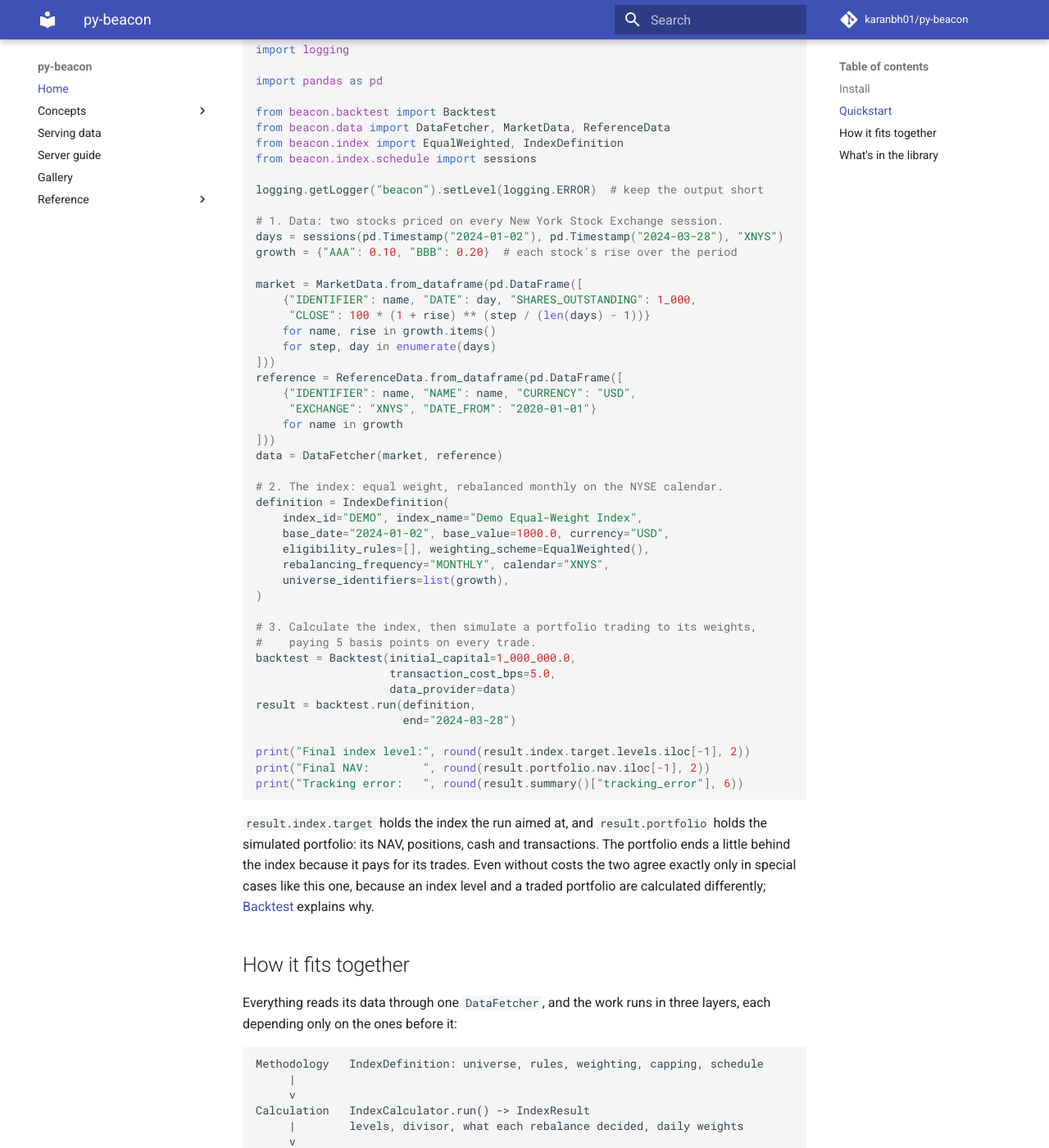
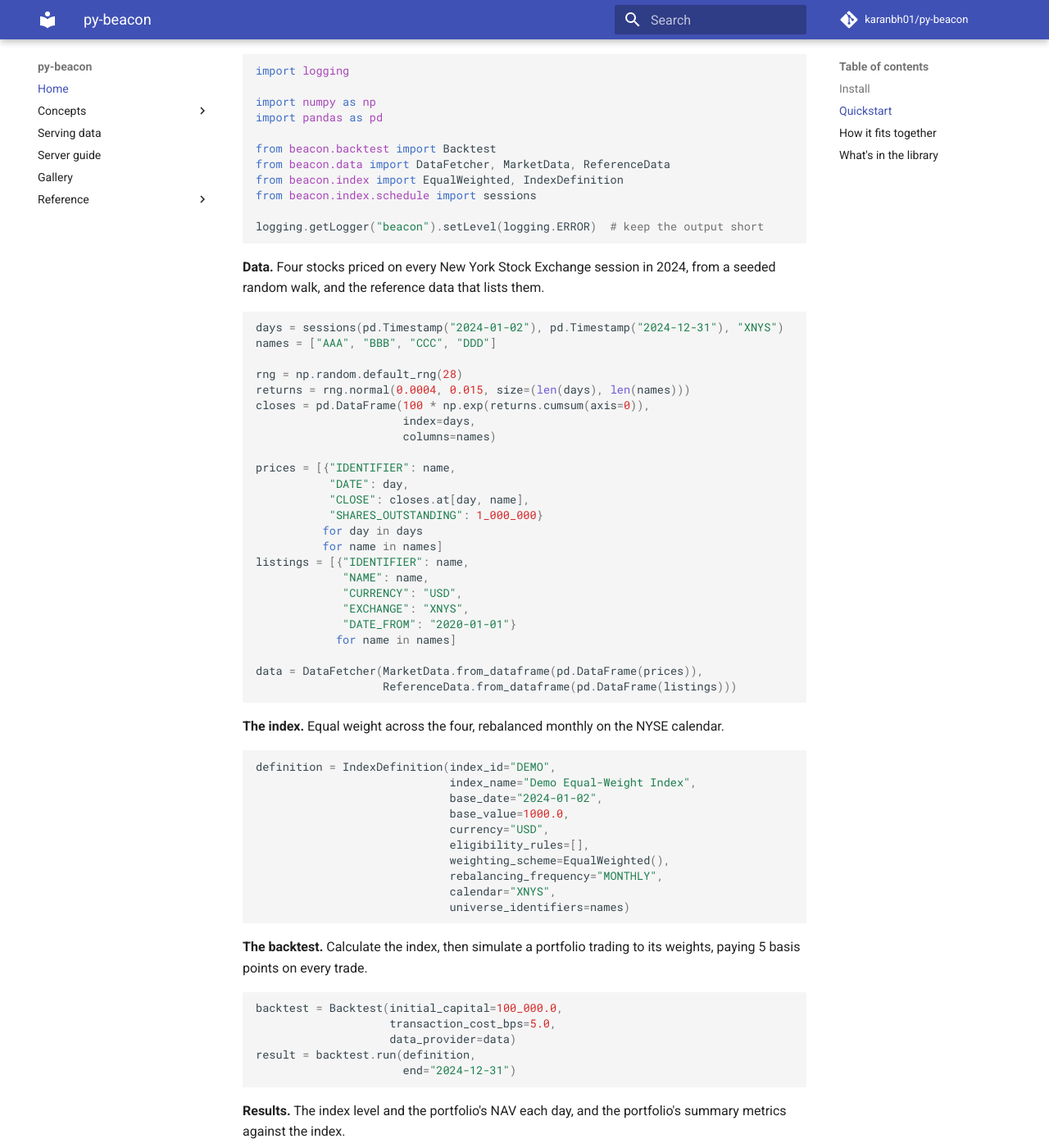
Before and after one commit to karanbh01/py-beacon, an MkDocs documentation site: the page built from docs/index.md, in a window 1280 px wide and 1400 px high, scrolled down 1364 px. Shown: the whole window at 82% size. Built offline with MkDocs 1.6.1 and Material for MkDocs 9.7.7, drawn with Linux system fonts in a browser that asks for light colours; comment, search, counter and statistics services are not loaded; some of the changed text lies outside the part shown.

Commit message:
[BN-287] A clearer quickstart in cells, with tables and charts
- The quickstart in the README and on the docs home page is now a run of
  notebook-style cells, each introduced by a line: imports, data, the
  index, the backtest, results and charts.
- Every call and dict that spans lines puts one argument or key per row,
  aligned under the opening bracket, as the code does.
- Four stocks over 2024 from a seeded random walk replace two smooth
  curves, so the charts show something.
- Results are DataFrames: the last five days of index level and NAV, and
  the summary metrics, with the tables printed on the page.
- Two charts, the index among its stocks and the portfolio's growth and
  drawdown, in light and dark under docs/images. The README shows them
  through <picture> by their raw URLs; the docs page lists both, as
  pybeacon.dev expects.
- tests/test_readme.py runs the cells and checks the printed tables
  against what they produce, and that both pages show the same cells and
  tables.

Closes #302

````diff
--- a/docs/index.md
+++ b/docs/index.md
@@ -45,11 +45,14 @@
 ## Quickstart
 
 Define an index, calculate it, and backtest a portfolio that tracks it. The
-example builds its own small dataset, so it runs as it is:
+example builds its own small dataset, so it runs as it is. Each block is a
+cell, as in a notebook, and the charts need the `plot` extra
+(`pip install "py-beacon-kit[plot]"`).
 
 ```python
 import logging
 
+import numpy as np
 import pandas as pd
 
 from beacon.backtest import Backtest
@@ -58,52 +61,130 @@
 from beacon.index.schedule import sessions
 
 logging.getLogger("beacon").setLevel(logging.ERROR)  # keep the output short
+```
 
-# 1. Data: two stocks priced on every New York Stock Exchange session.
-days = sessions(pd.Timestamp("2024-01-02"), pd.Timestamp("2024-03-28"), "XNYS")
-growth = {"AAA": 0.10, "BBB": 0.20}  # each stock's rise over the period
+**Data.** Four stocks priced on every New York Stock Exchange session in
+2024, from a seeded random walk, and the reference data that lists them.
 
-market = MarketData.from_dataframe(pd.DataFrame([
-    {"IDENTIFIER": name, "DATE": day, "SHARES_OUTSTANDING": 1_000,
-     "CLOSE": 100 * (1 + rise) ** (step / (len(days) - 1))}
-    for name, rise in growth.items()
-    for step, day in enumerate(days)
-]))
-reference = ReferenceData.from_dataframe(pd.DataFrame([
-    {"IDENTIFIER": name, "NAME": name, "CURRENCY": "USD",
-     "EXCHANGE": "XNYS", "DATE_FROM": "2020-01-01"}
-    for name in growth
-]))
-data = DataFetcher(market, reference)
+```python
+days = sessions(pd.Timestamp("2024-01-02"), pd.Timestamp("2024-12-31"), "XNYS")
+names = ["AAA", "BBB", "CCC", "DDD"]
 
-# 2. The index: equal weight, rebalanced monthly on the NYSE calendar.
-definition = IndexDefinition(
-    index_id="DEMO", index_name="Demo Equal-Weight Index",
-    base_date="2024-01-02", base_value=1000.0, currency="USD",
-    eligibility_rules=[], weighting_scheme=EqualWeighted(),
-    rebalancing_frequency="MONTHLY", calendar="XNYS",
-    universe_identifiers=list(growth),
-)
+rng = np.random.default_rng(28)
+returns = rng.normal(0.0004, 0.015, size=(len(days), len(names)))
+closes = pd.DataFrame(100 * np.exp(returns.cumsum(axis=0)),
+                      index=days,
+                      columns=names)
 
-# 3. Calculate the index, then simulate a portfolio trading to its weights,
-#    paying 5 basis points on every trade.
-backtest = Backtest(initial_capital=1_000_000.0,
+prices = [{"IDENTIFIER": name,
+           "DATE": day,
+           "CLOSE": closes.at[day, name],
+           "SHARES_OUTSTANDING": 1_000_000}
+          for day in days
+          for name in names]
+listings = [{"IDENTIFIER": name,
+             "NAME": name,
+             "CURRENCY": "USD",
+             "EXCHANGE": "XNYS",
+             "DATE_FROM": "2020-01-01"}
+            for name in names]
+
+data = DataFetcher(MarketData.from_dataframe(pd.DataFrame(prices)),
+                   ReferenceData.from_dataframe(pd.DataFrame(listings)))
+```
+
+**The index.** Equal weight across the four, rebalanced monthly on the NYSE
+calendar.
+
+```python
+definition = IndexDefinition(index_id="DEMO",
+                             index_name="Demo Equal-Weight Index",
+                             base_date="2024-01-02",
+                             base_value=1000.0,
+                             currency="USD",
+                             eligibility_rules=[],
+                             weighting_scheme=EqualWeighted(),
+                             rebalancing_frequency="MONTHLY",
+                             calendar="XNYS",
+                             universe_identifiers=names)
+```
+
+**The backtest.** Calculate the index, then simulate a portfolio trading to
+its weights, paying 5 basis points on every trade.
+
+```python
+backtest = Backtest(initial_capital=100_000.0,
                     transaction_cost_bps=5.0,
                     data_provider=data)
 result = backtest.run(definition,
-                      end="2024-03-28")
+                      end="2024-12-31")
+```
 
-print("Final index level:", round(result.index.target.levels.iloc[-1], 2))
-print("Final NAV:        ", round(result.portfolio.nav.iloc[-1], 2))
-print("Tracking error:   ", round(result.summary()["tracking_error"], 6))
+**Results.** The index level and the portfolio's NAV each day, and the
+portfolio's summary metrics against the index.
+
+```python
+daily = pd.DataFrame({"Index level": result.index.target.levels,
+                      "Portfolio NAV": result.portfolio.nav})
+daily.tail().round(2)
 ```
+
+| | Index level | Portfolio NAV |
+|---|---:|---:|
+| 2024-12-24 | 1088.28 | 108747.08 |
+| 2024-12-26 | 1091.06 | 109025.21 |
+| 2024-12-27 | 1097.57 | 109675.70 |
+| 2024-12-30 | 1119.11 | 111828.46 |
+| 2024-12-31 | 1133.80 | 113295.48 |
+
+```python
+pd.DataFrame({"Portfolio": result.summary()}).round(4)
+```
+
+| | Portfolio |
+|---|---:|
+| total_return | 0.1330 |
+| annualised_return | 0.1330 |
+| volatility | 0.1214 |
+| sharpe_ratio | 1.0950 |
+| max_drawdown | -0.1148 |
+| tracking_error | 0.0005 |
+| tracking_difference | -0.0008 |
+
+**Charts.** The index against its four stocks, then the portfolio's growth
+and drawdown.
+
+```python
+from beacon.plot import use
+
+use("light")  # the beacon chart style
+
+rebased = closes.assign(Index=result.index.target.levels)
+rebased = rebased / rebased.iloc[0] * 100
+
+ax = rebased[names].plot(alpha=0.45,
+                         title="The index and its stocks, rebased to 100")
+rebased["Index"].plot(ax=ax,
+                      linewidth=2.5,
+                      legend=True)
+```
+
+![The four stocks and the equal-weight index, each rebased to 100 over 2024. The index ends at 113.4.](images/quickstart-stocks.light.png)
+![The four stocks and the equal-weight index, each rebased to 100 over 2024. The index ends at 113.4.](images/quickstart-stocks.dark.png)
+
+```python
+result.plot.performance()
+```
+
+![The portfolio's growth of 100 over 2024, ending at 113.4, with its drawdown beneath, deepest at about 11 percent.](images/quickstart-performance.light.png)
+![The portfolio's growth of 100 over 2024, ending at 113.4, with its drawdown beneath, deepest at about 11 percent.](images/quickstart-performance.dark.png)
 
 `result.index.target` holds the index the run aimed at, and
 `result.portfolio` holds the simulated portfolio: its NAV, positions, cash and
 transactions. The portfolio ends a little behind the index because it pays
-for its trades. Even without costs the two agree exactly only in special
-cases like this one, because an index level and a traded portfolio are
-calculated differently; [Backtest](concepts/backtest.md) explains why.
+for its trades. Even without costs the two rarely agree exactly, because an
+index level and a traded portfolio are calculated differently;
+[Backtest](concepts/backtest.md) explains why.
 
 ## How it fits together
 
````
Also changed, not shown: README.md (+116 -31 lines), docs/images/quickstart-performance.dark.png (added), docs/images/quickstart-performance.light.png (added), docs/images/quickstart-stocks.dark.png (added), docs/images/quickstart-stocks.light.png (added), 1 other file.
